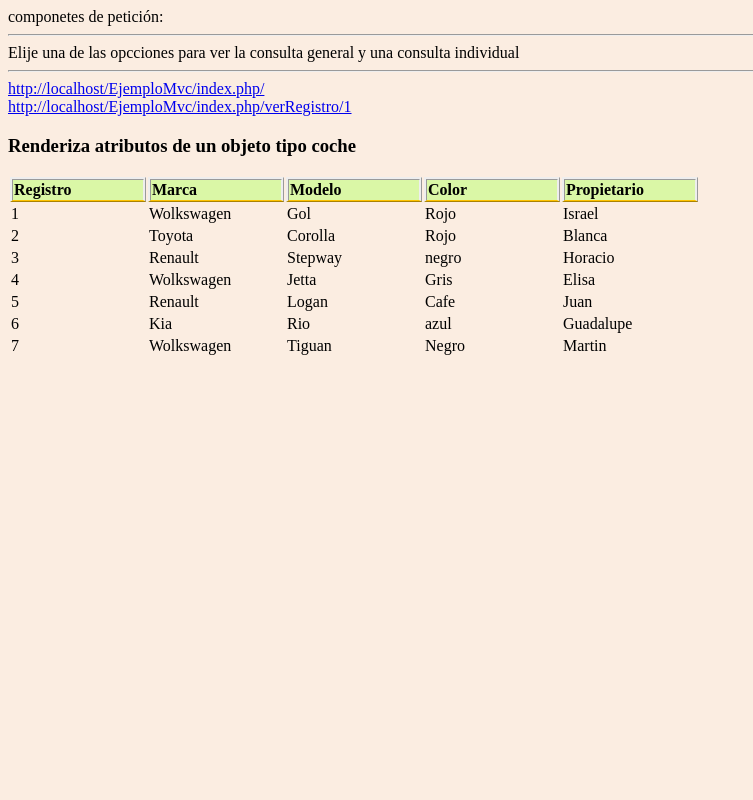
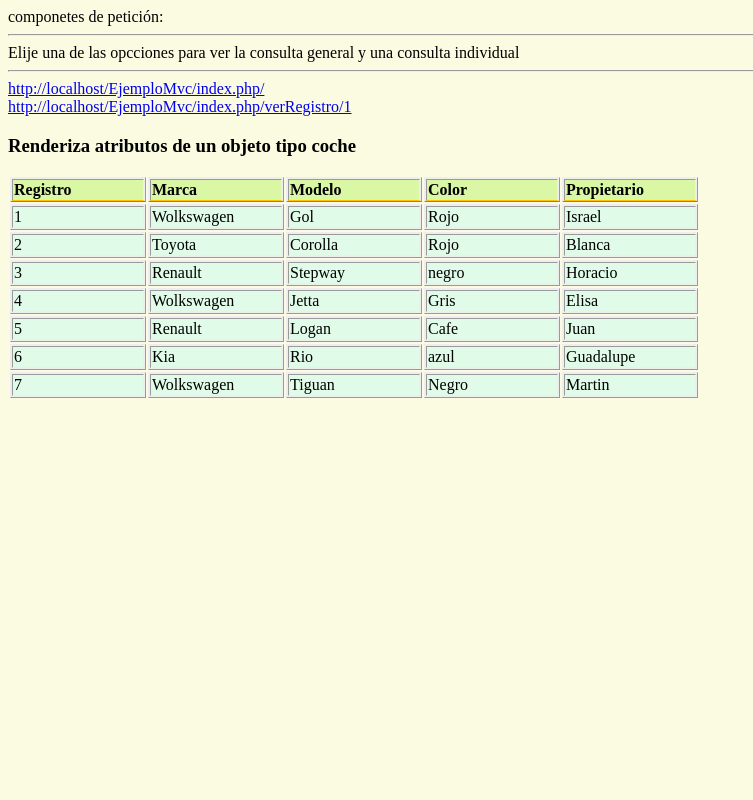
Before and after one commit to JcElias27/EjemploMvc, a PHP site: page /EjemploMvc/ in a window 1280 px wide. Shown: the whole page, without its empty margins (0-753 px from the left). Run offline with PHP 8.4, Linux system fonts and the light colour scheme; data that the repository does not hold is empty.

Commit message:
Se modifico el color

```diff
--- a/view/todosRegistros.php
+++ b/view/todosRegistros.php
@@ -1,6 +1,6 @@
 <style>
     body{
-    background-color: #fbede1;
+    background-color: #fbfbe1;
     }
     th {
         width: 8rem;
@@ -11,6 +11,8 @@
     }
 
     td {
+        background-color: #e1fbe9;
+        border-style:ridge;
         width: 8rem;
     }
 </style>
--- a/view/unRegistro.php
+++ b/view/unRegistro.php
@@ -1,6 +1,6 @@
 <style>
 body{
-    background-color: #fbede1;
+    background-color: #fbfbe1;
     }
 th {
     width: 8rem;
@@ -11,6 +11,8 @@ th {
 }
 
 td {
+    background-color: #e1fbe9;
+    border-style:ridge;
     width: 8rem;
 }
 </style>
```
